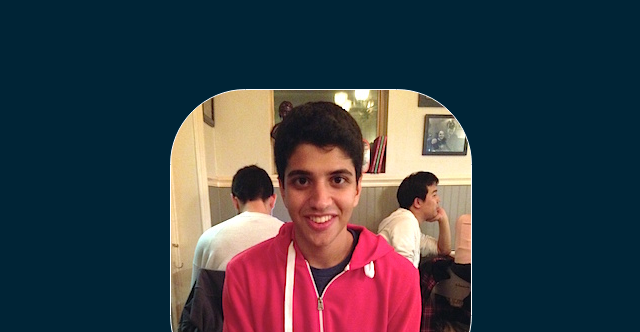
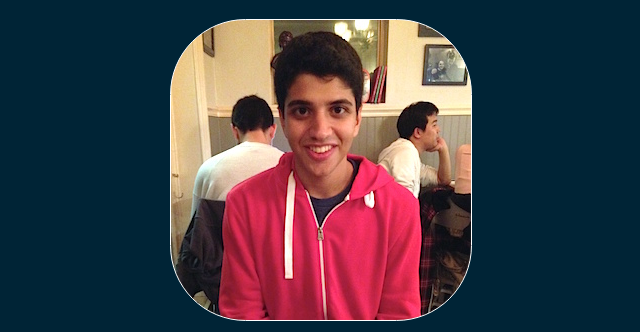
Before and after one commit to vahidfazelrezai/vahidfazelrezai.github.io, a plain HTML site: page index.html in a window 768 px wide. Shown: the top 332 px of the page, without its empty margins (63-703 px from the left). Drawn offline with Linux system fonts and the light colour scheme.

Commit message:
trying to fix mobile

```diff
--- a/index.css
+++ b/index.css
@@ -29,27 +29,41 @@ body {
     background: #002436;
 }
 
-.page-container {
-    margin-right: auto;
-    margin-left: auto;
-    padding-left: 15px;
-    padding-right: 15px;
-    padding-top: 80px;
-    padding-bottom: 80px;
+/* desktop */
+@media (min-width: 768px) {
+    .page-container {
+        margin-right: auto;
+        margin-left: auto;
+        padding-left: 15px;
+        padding-right: 15px;
+        padding-top: 100px;
+    }
 }
 
+/* mobile */
+@media (max-width: 768px) {
+    .page-container {
+        margin-right: auto;
+        margin-left: auto;
+        padding-left: 5px;
+        padding-right: 5px;
+        padding-top: 10px;
+    }
+}
 
 /*
 portrait and name attributes
 */
 
 .portrait-container {
+    width: 320px;
     height: 320px;
+    margin: auto;
 }
 
 .portrait {
     background-image: url(vahid.jpg);
-    background-size: 100%;
+    background-size: cover;
     width: 302px;
     height: 302px;
     border: 1px solid #fff;
```
